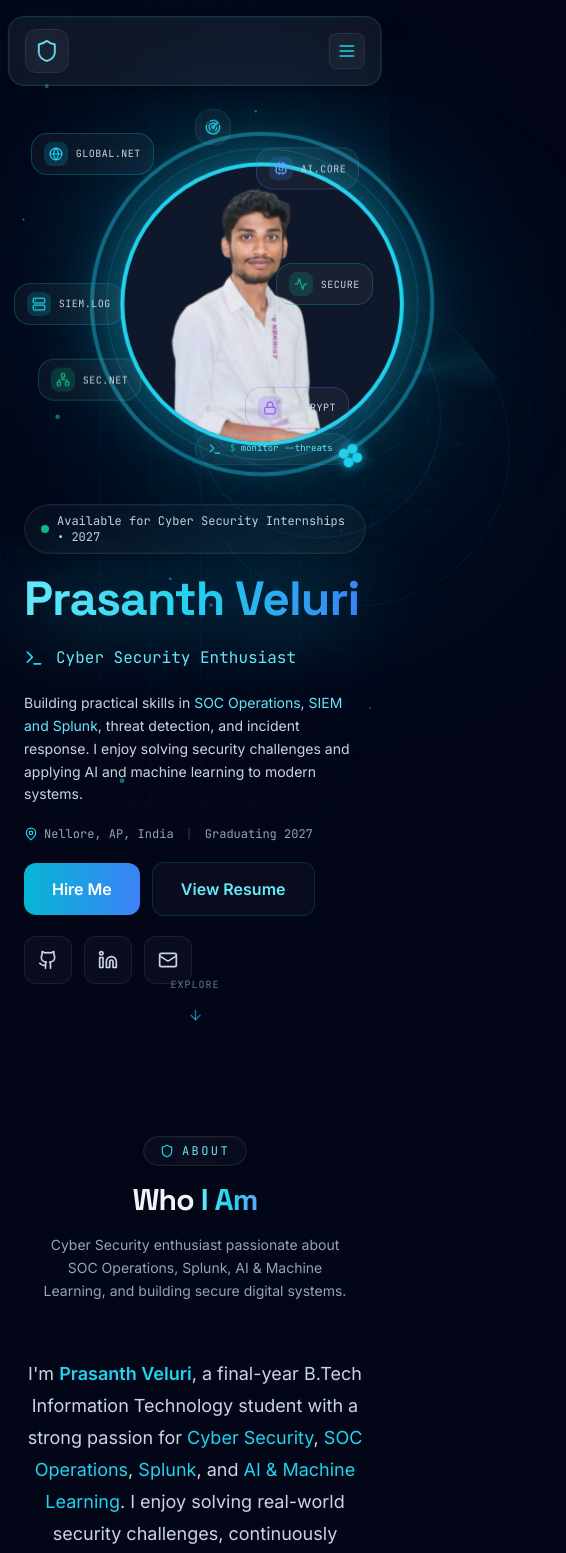
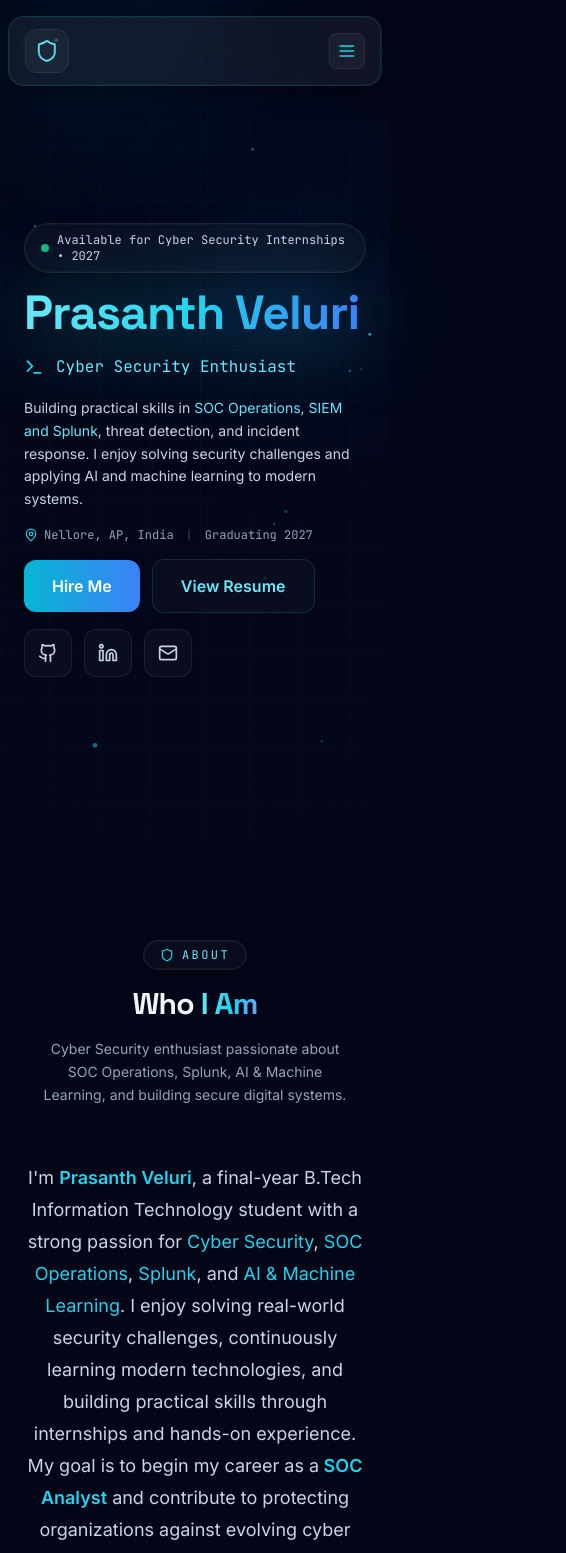
Before and after one commit to Prashu2603/portfolio, a React (Vite) app: page / in a window 390 px wide. Shown: the top 1553 px of the page, 566 px wide, since content can reach past the window. Built offline with nearby package versions, Linux system fonts and the light colour scheme.

Commit message:
optimize mobile portfolio performance (#5)

```diff
--- a/src/App.tsx
+++ b/src/App.tsx
@@ -13,7 +13,16 @@ import Contact from './components/Contact';
 import Footer from './components/Footer';
 
 export default function App() {
-  const [loading, setLoading] = useState(true);
+  const [loading, setLoading] = useState(() => {
+    const isMobile = window.matchMedia('(max-width: 767px)').matches;
+    const hasLoaded = sessionStorage.getItem('portfolio-loaded') === 'true';
+    return !isMobile && !hasLoaded;
+  });
+
+  const completeLoading = () => {
+    sessionStorage.setItem('portfolio-loaded', 'true');
+    setLoading(false);
+  };
 
   useEffect(() => {
     if (loading) {
@@ -26,7 +35,7 @@ export default function App() {
   return (
     <>
       <AnimatePresence>
-        {loading && <LoadingScreen onComplete={() => setLoading(false)} />}
+        {loading && <LoadingScreen onComplete={completeLoading} />}
       </AnimatePresence>
 
       <Background />
--- a/src/components/Background.tsx
+++ b/src/components/Background.tsx
@@ -12,8 +12,9 @@ export default function Background() {
 
     let width = (canvas.width = window.innerWidth);
     let height = (canvas.height = window.innerHeight);
+    const lightweightMode = window.matchMedia('(max-width: 767px), (pointer: coarse), (prefers-reduced-motion: reduce)').matches;
 
-    const particleCount = Math.min(60, Math.floor((width * height) / 25000));
+    const particleCount = lightweightMode ? 14 : Math.min(60, Math.floor((width * height) / 25000));
     const particles: Array<{
       x: number;
       y: number;
@@ -45,14 +46,15 @@ export default function Background() {
       }
     };
 
-    window.addEventListener('mousemove', handleMouseMove);
+    if (!lightweightMode) window.addEventListener('mousemove', handleMouseMove);
 
     let animationId: number;
 
     const animate = () => {
       ctx.clearRect(0, 0, width, height);
 
-      // Draw connections
+      if (!lightweightMode) {
+        // Connections are intentionally desktop-only because this loop is quadratic.
         for (let i = 0; i < particles.length; i++) {
           const p1 = particles[i];
           for (let j = i + 1; j < particles.length; j++) {
@@ -70,6 +72,7 @@ export default function Background() {
             }
           }
         }
+      }
 
       // Draw particles
       particles.forEach((p) => {
@@ -80,13 +83,15 @@ export default function Background() {
         if (p.y < 0 || p.y > height) p.vy *= -1;
 
         // Mouse interaction
+        if (!lightweightMode) {
           const mdx = p.x - mouseX;
           const mdy = p.y - mouseY;
           const mdist = Math.sqrt(mdx * mdx + mdy * mdy);
-        if (mdist < 150) {
+          if (mdist > 0 && mdist < 150) {
             const force = (150 - mdist) / 150;
             p.x += (mdx / mdist) * force * 0.5;
             p.y += (mdy / mdist) * force * 0.5;
+          }
         }
 
         ctx.fillStyle = `rgba(34, 211, 238, ${p.opacity})`;
@@ -95,7 +100,7 @@ export default function Background() {
         ctx.fill();
       });
 
-      animationId = requestAnimationFrame(animate);
+      if (!lightweightMode) animationId = requestAnimationFrame(animate);
     };
 
     animate();
@@ -108,7 +113,7 @@ export default function Background() {
 
     return () => {
       cancelAnimationFrame(animationId);
-      window.removeEventListener('mousemove', handleMouseMove);
+      if (!lightweightMode) window.removeEventListener('mousemove', handleMouseMove);
       window.removeEventListener('resize', handleResize);
     };
   }, []);
@@ -119,14 +124,14 @@ export default function Background() {
       <div className="absolute inset-0 bg-dark-950" />
 
       {/* Aurora blobs — layered for depth */}
-      <div className="absolute top-[-15%] left-[-10%] w-[55vw] h-[55vw] rounded-full bg-cyber-600/20 blur-[140px] animate-aurora" />
-      <div className="absolute top-[15%] right-[-20%] w-[50vw] h-[50vw] rounded-full bg-blue-600/15 blur-[140px] animate-aurora" style={{ animationDelay: '5s' }} />
-      <div className="absolute bottom-[-15%] left-[15%] w-[45vw] h-[45vw] rounded-full bg-neon-purple/10 blur-[140px] animate-aurora" style={{ animationDelay: '10s' }} />
-      <div className="absolute top-[40%] left-[40%] w-[35vw] h-[35vw] rounded-full bg-neon-green/8 blur-[120px] animate-aurora" style={{ animationDelay: '7s' }} />
+      <div className="absolute top-[-15%] left-[-10%] w-[70vw] h-[70vw] md:w-[55vw] md:h-[55vw] rounded-full bg-cyber-600/15 md:bg-cyber-600/20 blur-[70px] md:blur-[140px] md:animate-aurora" />
+      <div className="absolute top-[15%] right-[-20%] w-[70vw] h-[70vw] md:w-[50vw] md:h-[50vw] rounded-full bg-blue-600/10 md:bg-blue-600/15 blur-[70px] md:blur-[140px] md:animate-aurora" style={{ animationDelay: '5s' }} />
+      <div className="hidden md:block absolute bottom-[-15%] left-[15%] w-[45vw] h-[45vw] rounded-full bg-neon-purple/10 blur-[140px] animate-aurora" style={{ animationDelay: '10s' }} />
+      <div className="hidden md:block absolute top-[40%] left-[40%] w-[35vw] h-[35vw] rounded-full bg-neon-green/8 blur-[120px] animate-aurora" style={{ animationDelay: '7s' }} />
 
       {/* Subtle conic gradient sheen */}
       <div
-        className="absolute top-1/2 left-1/2 -translate-x-1/2 -translate-y-1/2 w-[80vw] h-[80vw] rounded-full opacity-[0.015]"
+        className="hidden md:block absolute top-1/2 left-1/2 -translate-x-1/2 -translate-y-1/2 w-[80vw] h-[80vw] rounded-full opacity-[0.015]"
         style={{
           background: 'conic-gradient(from 0deg, transparent, #22d3ee, transparent, #3b82f6, transparent, #8b5cf6, transparent)',
           animation: 'spin 30s linear infinite',
@@ -142,7 +147,7 @@ export default function Background() {
             linear-gradient(90deg, rgba(34, 211, 238, 1) 1px, transparent 1px)
           `,
           backgroundSize: '50px 50px',
-          animation: 'grid-move 20s linear infinite',
+          animation: 'var(--grid-animation, grid-move 20s linear infinite)',
         }}
       />
 
@@ -168,7 +173,7 @@ export default function Background() {
       {/* Mouse spotlight */}
       <div
         ref={cursorRef}
-        className="absolute w-[500px] h-[500px] rounded-full"
+        className="hidden md:block absolute w-[500px] h-[500px] rounded-full"
         style={{
           background: 'radial-gradient(circle, rgba(34, 211, 238, 0.08) 0%, transparent 70%)',
           transition: 'transform 0.1s ease-out',
--- a/src/components/Hero.tsx
+++ b/src/components/Hero.tsx
@@ -62,7 +62,7 @@ export default function Hero() {
     <section
       id="home"
       aria-label="Hero"
-      className="relative min-h-screen flex items-center justify-center section-padding pt-28 pb-14 md:pt-28 md:pb-16"
+      className="relative min-h-[100svh] flex items-center justify-center section-padding pt-24 pb-10 md:pt-28 md:pb-16"
     >
       <div className="max-w-7xl mx-auto w-full grid lg:grid-cols-2 gap-8 lg:gap-12 items-center">
         {/* Left: Text */}
@@ -70,7 +70,7 @@ export default function Hero() {
           initial={{ opacity: 0, x: -40 }}
           animate={{ opacity: 1, x: 0 }}
           transition={{ duration: 0.7, delay: 0.2, ease: easeOut }}
-          className="flex flex-col gap-5 md:gap-5 order-2 lg:order-1"
+          className="flex flex-col gap-4 md:gap-5 order-1"
         >
           {/* Status badge */}
           <motion.div
@@ -94,7 +94,7 @@ export default function Hero() {
   initial={{ opacity: 0, y: 24 }}
   animate={{ opacity: 1, y: 0 }}
   transition={{ duration: 0.7, delay: 0.5, ease: easeOut }}
-  className="font-display font-black text-5xl sm:text-6xl md:text-7xl lg:text-7xl xl:text-8xl leading-[1.05]"
+  className="font-display font-black text-4xl min-[380px]:text-5xl sm:text-6xl md:text-7xl lg:text-7xl xl:text-8xl leading-[1.05]"
 >
   <span className="bg-gradient-to-r from-cyan-300 via-cyan-400 to-blue-500 bg-clip-text text-transparent drop-shadow-[0_0_45px_rgba(34,211,238,0.9)]">
     Prasanth Veluri
@@ -207,7 +207,7 @@ export default function Hero() {
           initial={{ opacity: 0, scale: 0.85 }}
           animate={{ opacity: 1, scale: 1 }}
           transition={{ duration: 0.9, delay: 0.3, ease: easeOut }}
-         className="relative h-[360px] sm:h-[430px] md:h-[500px] lg:h-[540px] xl:h-[590px] order-1 lg:order-2"
+         className="hidden lg:block relative lg:h-[540px] xl:h-[590px] order-2"
         >
           <CyberIllustration />
         </motion.div>
@@ -218,7 +218,7 @@ export default function Hero() {
         initial={{ opacity: 0 }}
         animate={{ opacity: 1 }}
         transition={{ delay: 1.8 }}
-        className="absolute bottom-6 md:bottom-8 left-1/2 -translate-x-1/2 flex flex-col items-center gap-2"
+        className="hidden md:flex absolute bottom-6 md:bottom-8 left-1/2 -translate-x-1/2 flex-col items-center gap-2"
         aria-hidden="true"
       >
         <span className="font-mono text-[10px] md:text-xs text-dark-500 tracking-widest">EXPLORE</span>
--- a/src/index.css
+++ b/src/index.css
@@ -51,6 +51,20 @@
       animation-iteration-count: 1 !important;
       transition-duration: 0.01ms !important;
       scroll-behavior: auto !important;
+    }
+  }
+
+  @media (max-width: 767px) {
+    :root {
+      --grid-animation: none;
+    }
+
+    .glass,
+    .glass-strong,
+    .glass-card,
+    .glass-card-hover {
+      -webkit-backdrop-filter: none;
+      backdrop-filter: none;
     }
   }
 }
```
Lines whose indentation alone changed are shown as unchanged.
